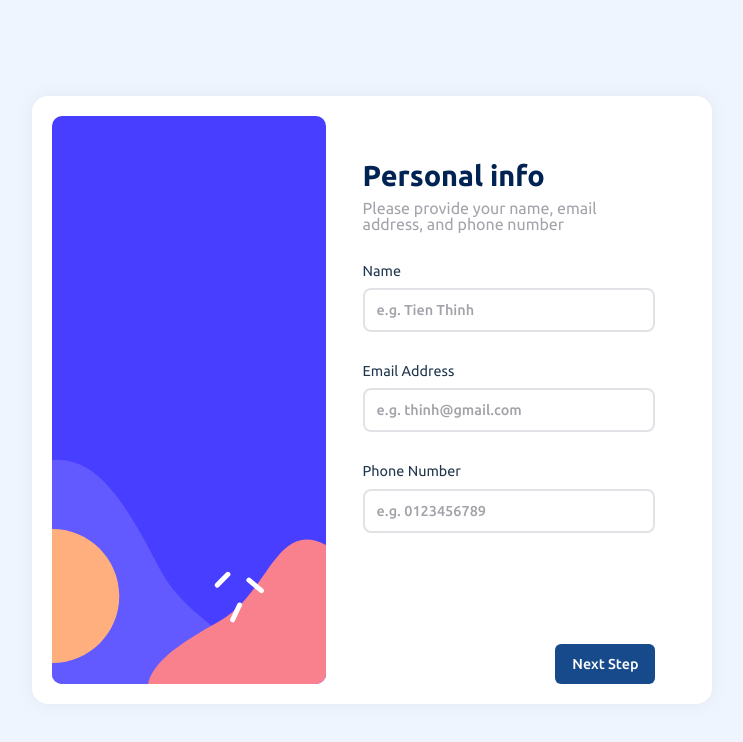
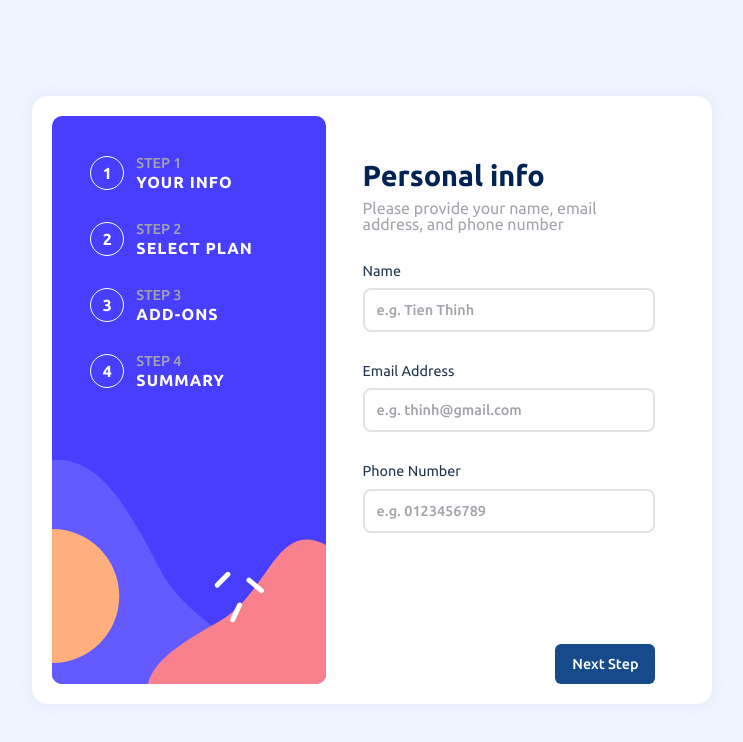
Before and after one commit to TienThinh-fe/multi-step-form, a React (Vite) app: page / in a window 1280 px wide. Shown: the top 742 px of the page, without its empty margins (268-1011 px from the left). Built offline with nearby package versions, Linux system fonts and the light colour scheme.

Commit message:
feat: step

```diff
--- a/src/components/atoms/Background/Background.tsx
+++ /dev/null
@@ -1,5 +0,0 @@
-import { ReactComponent as BackgroundSvg } from '@/assets/images/background.svg'
-
-import styled from 'styled-components'
-
-export const Background = styled(BackgroundSvg)``
--- /dev/null
+++ b/src/components/atoms/StepOrder/StepOrder.tsx
@@ -0,0 +1,30 @@
+import styled from 'styled-components'
+
+const Container = styled.div`
+  width: 32px;
+  height: 32px;
+  border-radius: 50%;
+  border: 1px solid #fff;
+
+  display: flex;
+  justify-content: center;
+  align-items: center;
+`
+
+const Order = styled.span`
+  color: white;
+  font-size: 1rem;
+  font-family: 'bold';
+`
+
+type StepOrderProps = {
+  order: number
+}
+
+export const StepOrder = (props: StepOrderProps) => {
+  return (
+    <Container>
+      <Order>{props.order}</Order>
+    </Container>
+  )
+}
--- /dev/null
+++ b/src/components/atoms/StepText/StepText.tsx
@@ -0,0 +1,38 @@
+import styled from 'styled-components'
+
+import { PRIMARY_COLOR } from '@/components/_settings'
+
+const Container = styled.div`
+  display: flex;
+  flex-direction: column;
+  align-items: flex-start;
+  justify-content: space-between;
+`
+
+const Order = styled.span`
+  text-transform: uppercase;
+  font-size: 0.9rem;
+  font-family: 'medium';
+  color: ${PRIMARY_COLOR.grey};
+`
+
+const Content = styled.span`
+  text-transform: uppercase;
+  font-family: 'bold';
+  color: ${PRIMARY_COLOR.white};
+  letter-spacing: 1px;
+`
+
+type StepTextProps = {
+  order: number
+  content: string
+}
+
+export const StepText = (props: StepTextProps) => {
+  return (
+    <Container>
+      <Order>Step {props.order}</Order>
+      <Content>{props.content}</Content>
+    </Container>
+  )
+}
--- a/src/components/atoms/index.ts
+++ b/src/components/atoms/index.ts
@@ -2,4 +2,5 @@ export * from './Button/Button'
 export * from './Title/Title'
 export * from './Subtitle/Subtitle'
 export * from './Input/Input'
-export * from './Background/Background'
+export * from './StepText/StepText'
+export * from './StepOrder/StepOrder'
--- /dev/null
+++ b/src/components/molecules/Step/Step.tsx
@@ -0,0 +1,22 @@
+import { StepOrder, StepText } from '@/components/atoms'
+import styled from 'styled-components'
+
+const Container = styled.div`
+  display: flex;
+  gap: 12px;
+  cursor: pointer;
+`
+
+type StepProps = {
+  order: number
+  content: string
+}
+
+export const Step = (props: StepProps) => {
+  return (
+    <Container>
+      <StepOrder order={props.order} />
+      <StepText order={props.order} content={props.content} />
+    </Container>
+  )
+}
--- a/src/components/molecules/index.ts
+++ b/src/components/molecules/index.ts
@@ -1,2 +1,3 @@
 export * from './Header/Header'
 export * from './InfoInput/InfoInput'
+export * from './Step/Step'
--- /dev/null
+++ b/src/components/organisms/ListStep/ListStep.tsx
@@ -0,0 +1,31 @@
+import { Step } from '@/components/molecules'
+
+import { LIST_STEPS } from '@/libs/constants'
+
+import styled from 'styled-components'
+
+const Container = styled.div`
+  height: 568px;
+  background-image: url(/background.svg);
+`
+
+const ListWrapper = styled.div`
+  width: 72%;
+  display: flex;
+  flex-direction: column;
+  gap: 32px;
+  margin: 0 auto;
+  padding-top: 40px;
+`
+
+export const ListStep = () => {
+  return (
+    <Container>
+      <ListWrapper>
+        {LIST_STEPS.map((step) => (
+          <Step key={step.id} order={step.order} content={step.content} />
+        ))}
+      </ListWrapper>
+    </Container>
+  )
+}
--- a/src/components/organisms/index.ts
+++ b/src/components/organisms/index.ts
@@ -1 +1,2 @@
 export * from './Content/Content'
+export * from './ListStep/ListStep'
--- a/src/components/templates/MainBox/MainBox.tsx
+++ b/src/components/templates/MainBox/MainBox.tsx
@@ -1,7 +1,6 @@
 import styled from 'styled-components'
 
-import { Content } from '@/components/organisms'
-import { Background } from '@/components/atoms'
+import { Content, ListStep } from '@/components/organisms'
 
 const Container = styled.div`
   width: 50vw;
@@ -23,7 +22,8 @@ const ContentContainer = styled.div`
 export const MainBox = () => {
   return (
     <Container>
-      <Background />
+      <ListStep />
+
       <ContentContainer>
         <Content />
       </ContentContainer>
--- /dev/null
+++ b/src/libs/constants.ts
@@ -0,0 +1,24 @@
+const LIST_STEPS = [
+  {
+    id: 1,
+    order: 1,
+    content: 'your info'
+  },
+  {
+    id: 2,
+    order: 2,
+    content: 'select plan'
+  },
+  {
+    id: 3,
+    order: 3,
+    content: 'add-ons'
+  },
+  {
+    id: 4,
+    order: 4,
+    content: 'summary'
+  }
+]
+
+export { LIST_STEPS }
```
Also changed, not shown: public/background.svg (renamed from src/assets/images/background.svg).
